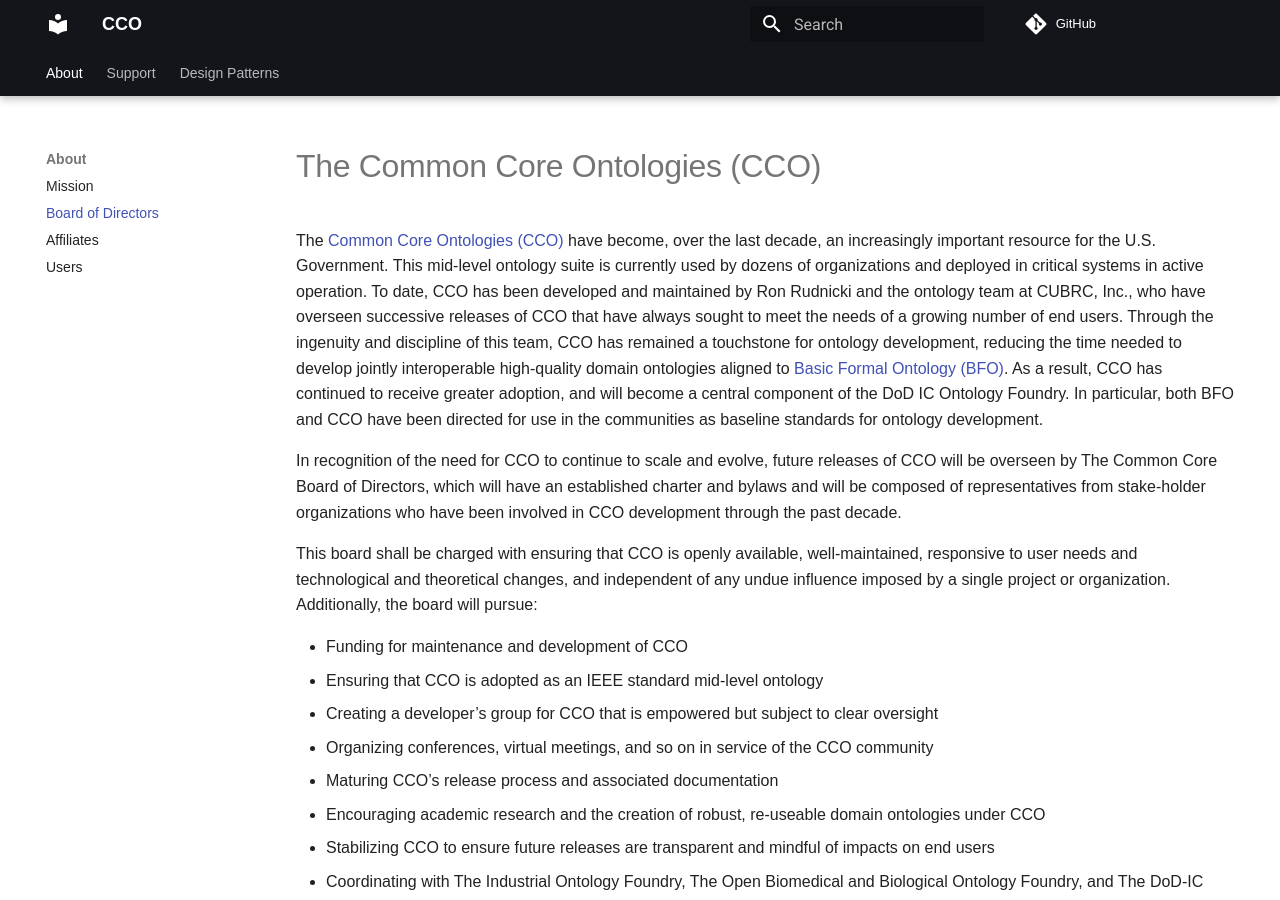
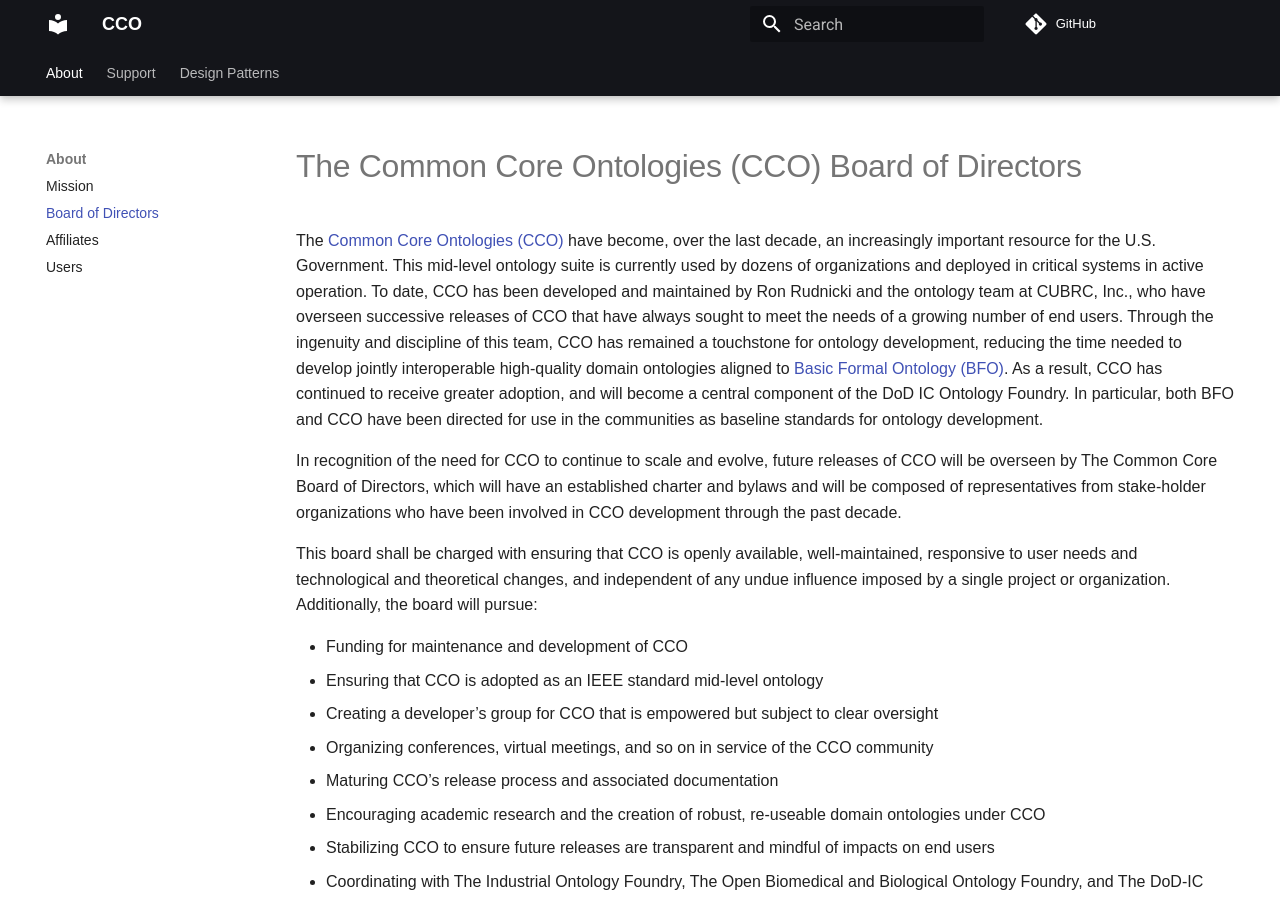
Before and after one commit to CommonCoreOntology/cco-webpage, an MkDocs documentation site: the page built from docs/board.md, in a window 1280 px wide and 900 px high. Built offline with MkDocs 1.6.1 and Material for MkDocs 9.7.7, drawn with Linux system fonts in a browser that asks for light colours; comment, search, counter and statistics services are not loaded.

Commit message:
Update board.md
-edited title

```diff
--- a/docs/board.md
+++ b/docs/board.md
@@ -48,7 +48,7 @@
     </style>
 </head>
 <body>
-    <h1>The Common Core Ontologies (CCO)</h1>
+    <h1>The Common Core Ontologies (CCO) Board of Directors</h1>
     <p>
         The <a href="https://github.com/CommonCoreOntology" target="_blank">Common Core Ontologies (CCO)</a> have become, over the last decade, an increasingly important resource for the U.S. Government. This mid-level ontology suite is currently used by dozens of organizations and deployed in critical systems in active operation. To date, CCO has been developed and maintained by Ron Rudnicki and the ontology team at CUBRC, Inc., who have overseen successive releases of CCO that have always sought to meet the needs of a growing number of end users. Through the ingenuity and discipline of this team, CCO has remained a touchstone for ontology development, reducing the time needed to develop jointly interoperable high-quality domain ontologies aligned to <a href="https://github.com/BFO-ontology/BFO-2020" target="_blank">Basic Formal Ontology (BFO)</a>. As a result, CCO has continued to receive greater adoption, and will become a central component of the DoD IC Ontology Foundry. In particular, both BFO and CCO have been directed for use in the communities as baseline standards for ontology development.
     </p>
```
